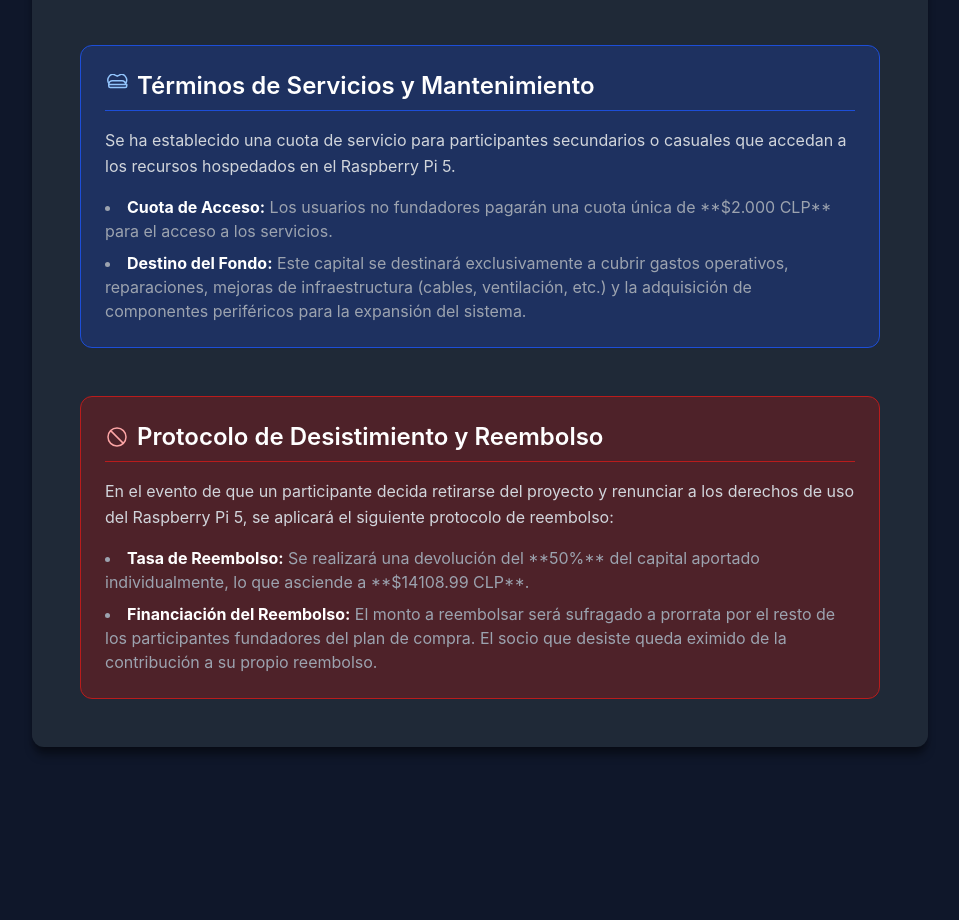
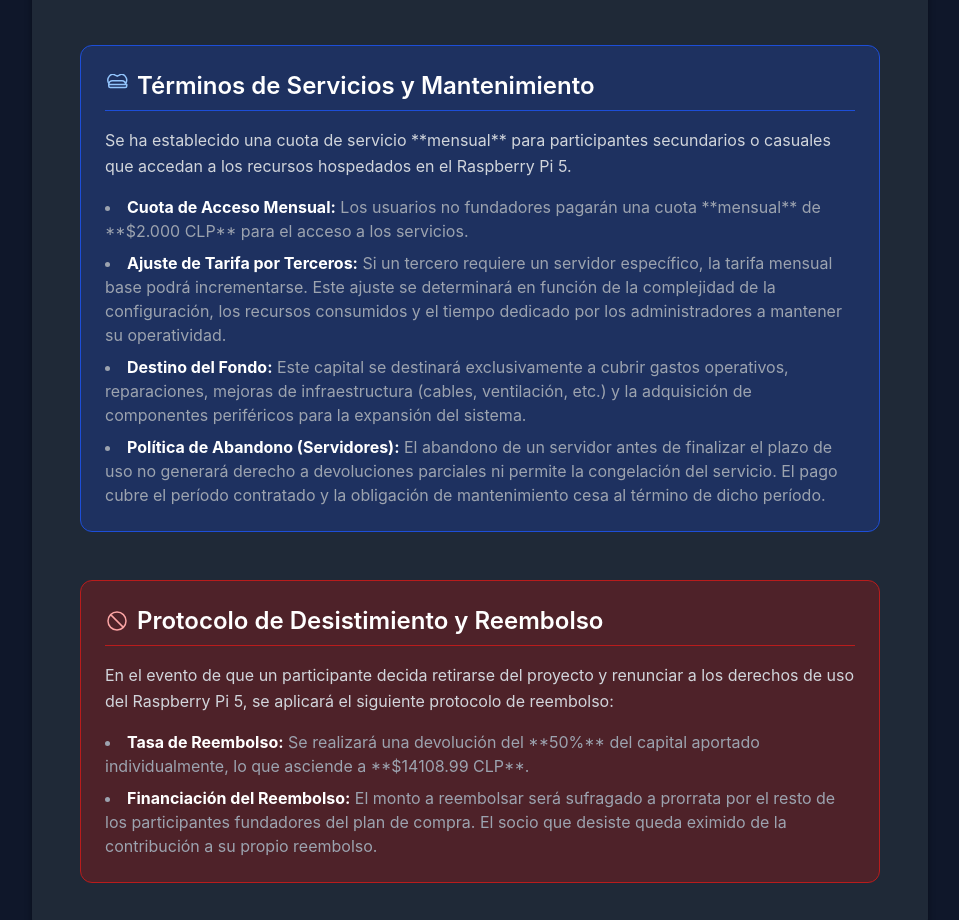
Before and after one commit to Vangeum/RaspberryCompra, a plain HTML site: page index.html in a window 1280 px wide. Shown: the part 787-1707 px from the top of the page, without its empty margins (160-1119 px from the left). Before the commit the page ends 1566 px from the top, so only its background shows below. Drawn offline with nearby package versions, Linux system fonts and the light colour scheme.

Commit message:
Update service fee details in index.html

```diff
--- a/index.html
+++ b/index.html
@@ -115,11 +115,13 @@
                         Términos de Servicios y Mantenimiento
                     </h2>
                     <p class="text-gray-300 leading-relaxed">
-                        Se ha establecido una cuota de servicio para participantes secundarios o casuales que accedan a los recursos hospedados en el Raspberry Pi 5.
+                        Se ha establecido una cuota de servicio **mensual** para participantes secundarios o casuales que accedan a los recursos hospedados en el Raspberry Pi 5.
                     </p>
                     <ul class="list-disc list-inside mt-4 text-gray-400 space-y-2">
-                        <li><strong class="text-white">Cuota de Acceso:</strong> Los usuarios no fundadores pagarán una cuota única de **$2.000 CLP** para el acceso a los servicios.</li>
+                        <li><strong class="text-white">Cuota de Acceso Mensual:</strong> Los usuarios no fundadores pagarán una cuota **mensual** de **$2.000 CLP** para el acceso a los servicios.</li>
+                        <li><strong class="text-white">Ajuste de Tarifa por Terceros:</strong> Si un tercero requiere un servidor específico, la tarifa mensual base podrá incrementarse. Este ajuste se determinará en función de la complejidad de la configuración, los recursos consumidos y el tiempo dedicado por los administradores a mantener su operatividad.</li>
                         <li><strong class="text-white">Destino del Fondo:</strong> Este capital se destinará exclusivamente a cubrir gastos operativos, reparaciones, mejoras de infraestructura (cables, ventilación, etc.) y la adquisición de componentes periféricos para la expansión del sistema.</li>
+                        <li><strong class="text-white">Política de Abandono (Servidores):</strong> El abandono de un servidor antes de finalizar el plazo de uso no generará derecho a devoluciones parciales ni permite la congelación del servicio. El pago cubre el período contratado y la obligación de mantenimiento cesa al término de dicho período.</li>
                     </ul>
                 </section>
 
```
